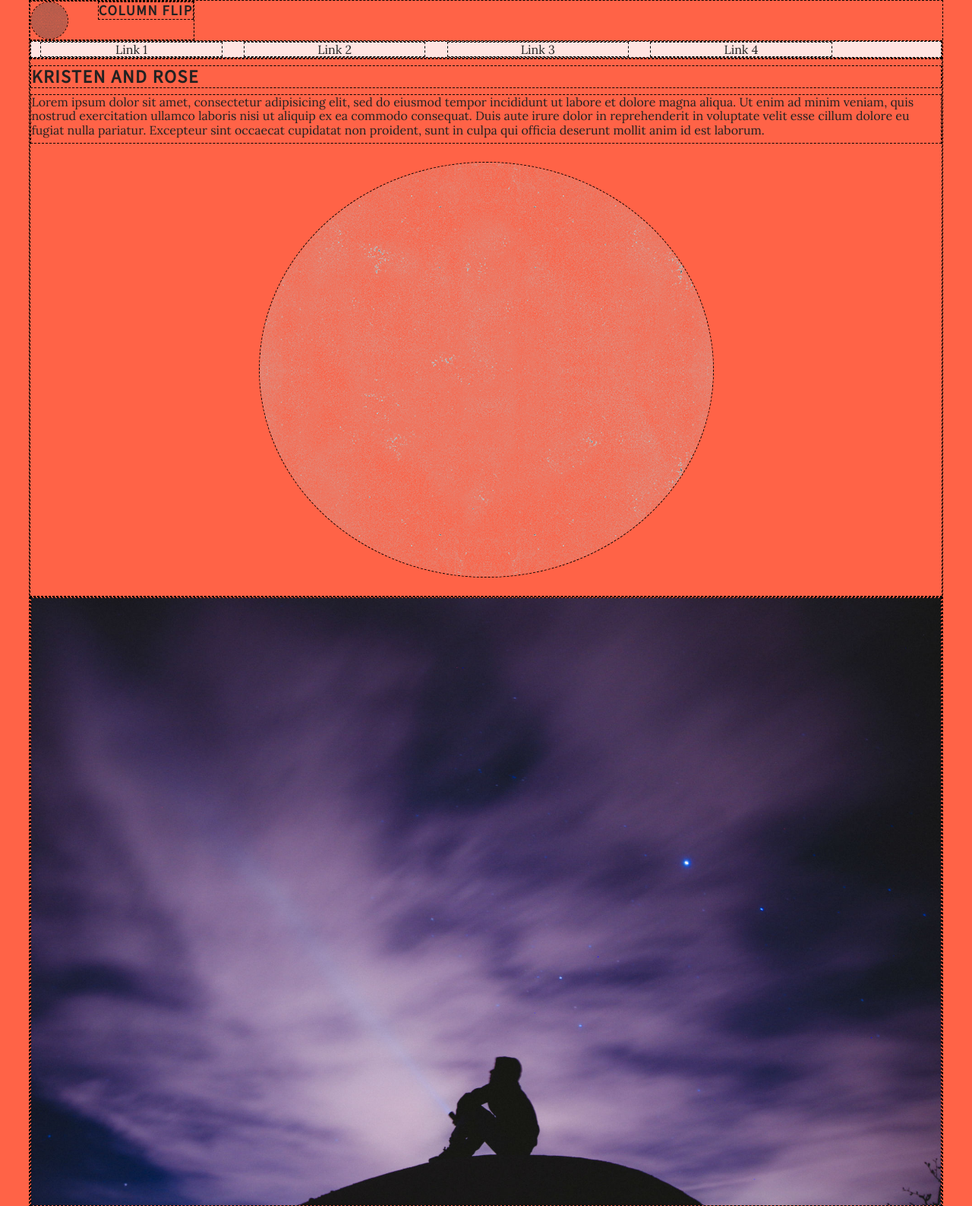
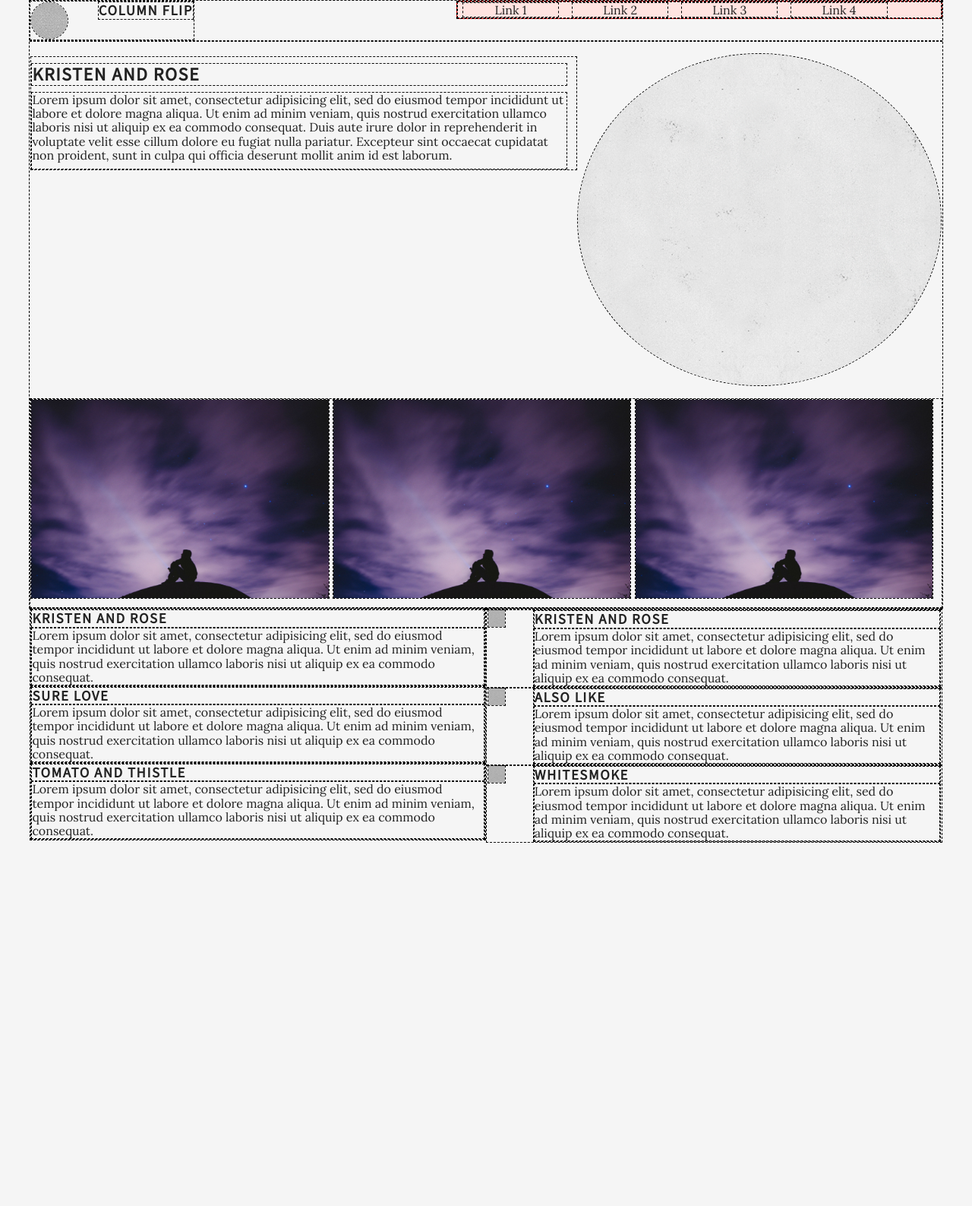
Before and after one commit to avocadobravado/column-flip, a plain HTML site: page index.html in a window 1280 px wide. Shown: the top 1587 px of the page at 76% size. After the commit the page ends 1109 px from the top, so only its background shows below. Drawn offline with nearby package versions, Linux system fonts and the light colour scheme.

Commit message:
Add first breakpoint

```diff
--- a/css/styles.css
+++ b/css/styles.css
@@ -120,9 +120,86 @@ clear: both;
 /* MEDIA QUERIES */
 
 /* Large Devices, Wide Screens */
- @media only screen and (max-width : 1200px) {
+ @media only screen and (min-width : 600px) {
+   body {
+     background-color: whitesmoke;
+   }
+   .nav {
+     background-color: red;
+     float: right;
+     width: 50vw;
+     clear: none;
+   }
+   .text-area {
+     clear: both;
+   }
+   .text-content {
+     display: block;
+     margin-top: 2.5vh;
+     padding-right: 1.5vh;
+     float: left;
+     width: 60%;
+   }
+   #circle {
+     float: right;
+     margin: 2vh auto;
+     display: block;
+     max-width: 40%;
+   }
 
+.col-1 {
+  width: 100%;
+  clear: both;
+}
+
+.col-1 img {
+   max-width: 32.8%;
+   margin-bottom: 1vh;
  }
+
+.col-2, .col-3 {
+  clear: both;
+  float: none;
+  display: block;
+}
+
+.col-2 {
+  float: left;
+  width: 50%;
+}
+
+.col-2 h3, .col-3 h3 {
+  float: none;
+}
+
+.col-2 p, .col-3 p {
+  display: block;
+}
+
+/*.col-2-content {
+  height: 30vh;
+}*/
+
+.col-3 {
+  clear: none;
+  float: right;
+  width: 50%;
+}
+
+.col-3-text {
+  float: right;
+  width: 90%;
+}
+
+.col-3-content {
+  clear: both;
+  width: 100%;
+}
+
+.col-3-content img {
+  float: left;
+  height: 3vh;
+}
 
  /* Medium Devices */
  @media only screen and (max-width : 992px) {
--- a/index.html
+++ b/index.html
@@ -44,37 +44,58 @@
         </ul>
       </div>
       <div class="text-area">
-        <h2>Kristen and Rose</h2>
-        <p>Lorem ipsum dolor sit amet, consectetur adipisicing elit, sed do eiusmod tempor incididunt ut labore et dolore magna aliqua. Ut enim ad minim veniam, quis nostrud exercitation ullamco laboris nisi ut aliquip ex ea commodo consequat. Duis aute irure dolor in reprehenderit in voluptate velit esse cillum dolore eu fugiat nulla pariatur. Excepteur sint occaecat cupidatat non proident, sunt in culpa qui officia deserunt mollit anim id est laborum.</p>
+        <div class="text-content">
+          <h2>Kristen and Rose</h2>
+          <p>Lorem ipsum dolor sit amet, consectetur adipisicing elit, sed do eiusmod tempor incididunt ut labore et dolore magna aliqua. Ut enim ad minim veniam, quis nostrud exercitation ullamco laboris nisi ut aliquip ex ea commodo consequat. Duis aute irure dolor in reprehenderit in voluptate velit esse cillum dolore eu fugiat nulla pariatur. Excepteur sint occaecat cupidatat non proident, sunt in culpa qui officia deserunt mollit anim id est laborum.</p>
+        </div>
         <img id="circle" src="img/background02.png" alt="" />
       </div>
+
       <div class="col-1">
         <img src="img/unsplash02.jpg" alt="" />
         <img src="img/unsplash02.jpg" alt="" />
         <img src="img/unsplash02.jpg" alt="" />
       </div>
       <div class="col-2">
-        <h3></h3>
-        <p>Lorem ipsum dolor sit amet, consectetur adipisicing elit, sed do eiusmod tempor incididunt ut labore et dolore magna aliqua. Ut enim ad minim veniam, quis nostrud exercitation ullamco laboris nisi ut aliquip ex ea commodo consequat.</p>
+        <div class="col-2-content">
+          <h3>Kristen and Rose</h3>
+          <p>Lorem ipsum dolor sit amet, consectetur adipisicing elit, sed do eiusmod tempor incididunt ut labore et dolore magna aliqua. Ut enim ad minim veniam, quis nostrud exercitation ullamco laboris nisi ut aliquip ex ea commodo consequat.</p>
+        </div>
 
-        <h3></h3>
-        <p>Lorem ipsum dolor sit amet, consectetur adipisicing elit, sed do eiusmod tempor incididunt ut labore et dolore magna aliqua. Ut enim ad minim veniam, quis nostrud exercitation ullamco laboris nisi ut aliquip ex ea commodo consequat.</p>
+        <div class="col-2-content">
+          <h3>Sure Love</h3>
+          <p>Lorem ipsum dolor sit amet, consectetur adipisicing elit, sed do eiusmod tempor incididunt ut labore et dolore magna aliqua. Ut enim ad minim veniam, quis nostrud exercitation ullamco laboris nisi ut aliquip ex ea commodo consequat.</p>
+        </div>
 
-        <h3></h3>
-        <p>Lorem ipsum dolor sit amet, consectetur adipisicing elit, sed do eiusmod tempor incididunt ut labore et dolore magna aliqua. Ut enim ad minim veniam, quis nostrud exercitation ullamco laboris nisi ut aliquip ex ea commodo consequat.</p>
+        <div class="col-2-content">
+          <h3>Tomato and Thistle</h3>
+          <p>Lorem ipsum dolor sit amet, consectetur adipisicing elit, sed do eiusmod tempor incididunt ut labore et dolore magna aliqua. Ut enim ad minim veniam, quis nostrud exercitation ullamco laboris nisi ut aliquip ex ea commodo consequat.</p>
+        </div>
       </div>
       <div class="col-3">
-        <img src="" alt="" />
-        <h3></h3>
-        <p>Lorem ipsum dolor sit amet, consectetur adipisicing elit, sed do eiusmod tempor incididunt ut labore et dolore magna aliqua. Ut enim ad minim veniam, quis nostrud exercitation ullamco laboris nisi ut aliquip ex ea commodo consequat.</p>
+        <div class="col-3-content">
+          <img src="img/background03.png" alt="logo" />
+            <div class="col-3-text">
+              <h3>Kristen and Rose</h3>
+              <p>Lorem ipsum dolor sit amet, consectetur adipisicing elit, sed do eiusmod tempor incididunt ut labore et dolore magna aliqua. Ut enim ad minim veniam, quis nostrud exercitation ullamco laboris nisi ut aliquip ex ea commodo consequat.</p>
+            </div>
+          </div>
 
-        <img src="" alt="" />
-        <h3></h3>
-        <p>Lorem ipsum dolor sit amet, consectetur adipisicing elit, sed do eiusmod tempor incididunt ut labore et dolore magna aliqua. Ut enim ad minim veniam, quis nostrud exercitation ullamco laboris nisi ut aliquip ex ea commodo consequat.</p>
+        <div class="col-3-content">
+          <img src="img/background03.png" alt="logo" />
+          <div class="col-3-text">
+            <h3>Also Like</h3>
+            <p>Lorem ipsum dolor sit amet, consectetur adipisicing elit, sed do eiusmod tempor incididunt ut labore et dolore magna aliqua. Ut enim ad minim veniam, quis nostrud exercitation ullamco laboris nisi ut aliquip ex ea commodo consequat.</p>
+          </div>
+        </div>
 
-        <img src="" alt="" />
-        <h3></h3>
-        <p>Lorem ipsum dolor sit amet, consectetur adipisicing elit, sed do eiusmod tempor incididunt ut labore et dolore magna aliqua. Ut enim ad minim veniam, quis nostrud exercitation ullamco laboris nisi ut aliquip ex ea commodo consequat.</p>
+        <div class="col-3-content">
+          <img src="img/background03.png" alt="logo" />
+          <div class="col-3-text">
+            <h3>Whitesmoke</h3>
+            <p>Lorem ipsum dolor sit amet, consectetur adipisicing elit, sed do eiusmod tempor incididunt ut labore et dolore magna aliqua. Ut enim ad minim veniam, quis nostrud exercitation ullamco laboris nisi ut aliquip ex ea commodo consequat.</p>
+          </div>
+        </div>
       </div>
     </div>
   </body>
```
